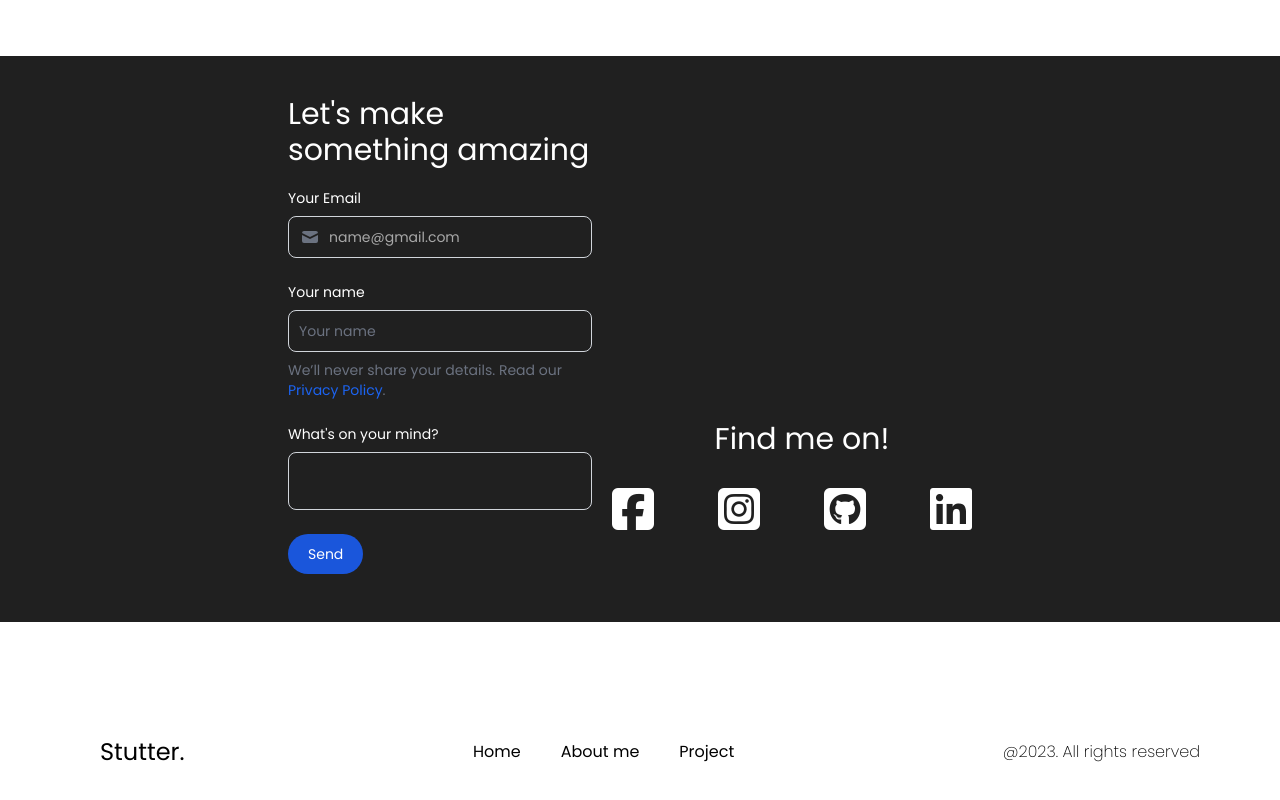
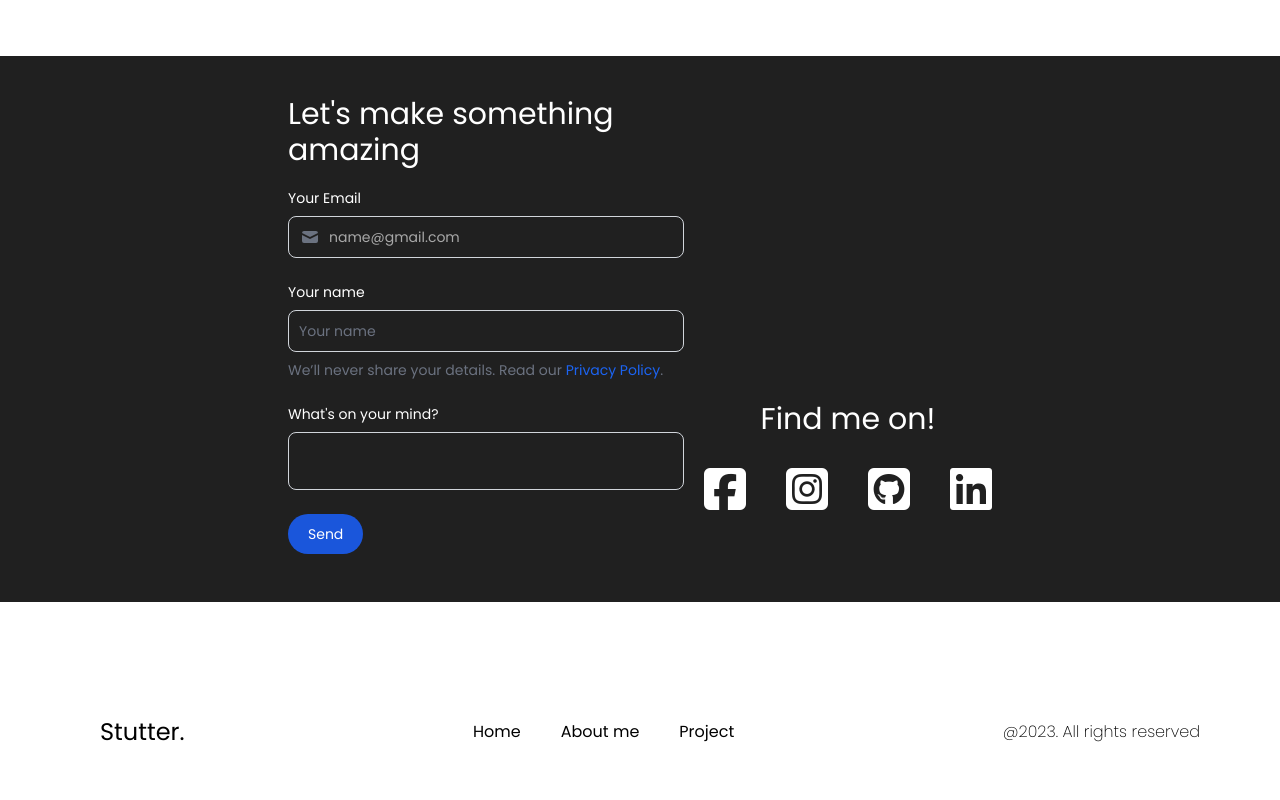
Before and after one commit to itsMeRickyy/MyPortfolio, a website: page index.html in a window 1280 px wide. Shown: the part 2652-3452 px from the top of the page. Drawn offline with nearby package versions, Linux system fonts and the light colour scheme; a web font is replaced by a local one.

Commit message:
revisi bagian icon sosmed di footer

```diff
--- a/index.html
+++ b/index.html
@@ -289,7 +289,7 @@
           </div>
           <div class="py-10  flex flex-col justify-end">
             <h1 class="text-whiteColor mb-5 text-3xl text-center">Find me on!</h1>
-            <div id="socmed_icon" class="flex pr-5 justify-center gap-16  w-full py-2">
+            <div id="socmed_icon" class="flex  justify-center gap-10  w-full py-2">
               <div class="">
                 <i class="fa-brands fa-square-facebook fa-3x"></i>
               </div>
```
Also changed, not shown: dist/output.css.
